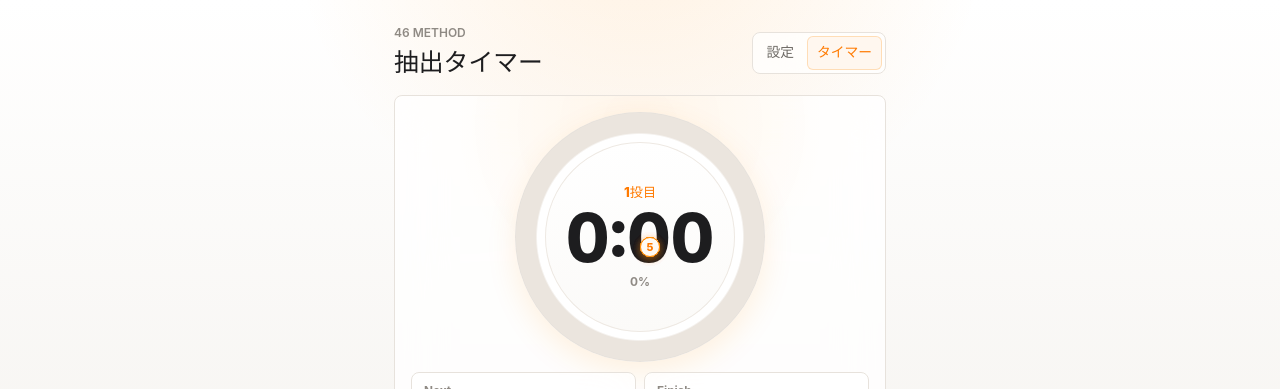
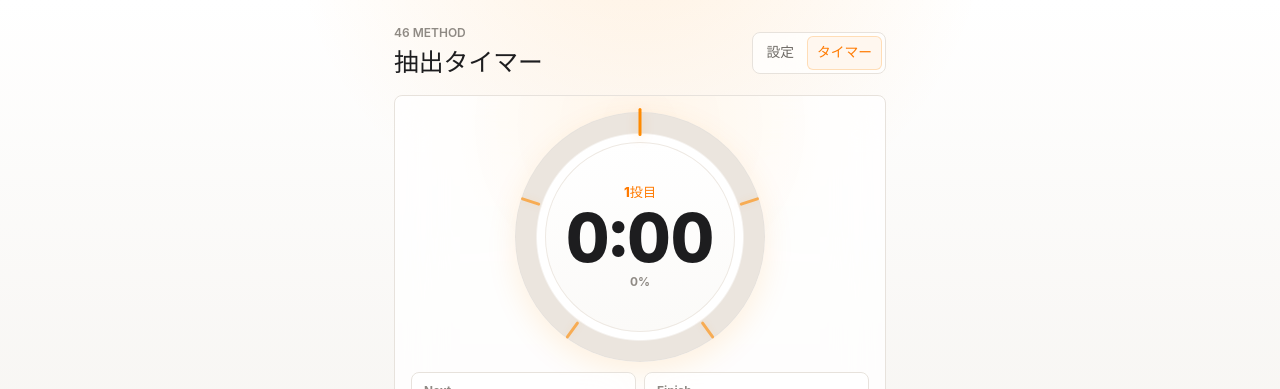
Before and after one commit to ShunMatsushita/coffee_timer, a React (Vite) app: page / in a window 1280 px wide. Both pictures are taken after a click on the button "タイマー". Shown: the top 389 px of the page. Built offline with nearby package versions, Linux system fonts and the light colour scheme.

Commit message:
fix: render pour markers as ring ticks

```diff
--- a/src/App.tsx
+++ b/src/App.tsx
@@ -324,12 +324,10 @@ function TimerScreen({
                 key={marker.id}
                 style={
                   {
-                    "--marker-progress": `${marker.progress}%`,
+                    "--marker-angle": `${marker.angleDegrees}deg`,
                   } as CSSProperties
                 }
-              >
-                {marker.label}
-              </span>
+              />
             ))}
           </div>
           <div className="timer-ring-core">
--- a/src/lib/brew.ts
+++ b/src/lib/brew.ts
@@ -31,6 +31,7 @@ export type PourMarker = {
   id: string;
   label: string;
   progress: number;
+  angleDegrees: number;
 };
 
 export const recipeStorageKey = "coffee46Timer.recipe.v1";
@@ -150,6 +151,7 @@ export function getPourMarkers(
       id: step.id,
       label: String(index + 1),
       progress: getTimerProgress(step.startSeconds, finishSeconds),
+      angleDegrees: getTimerProgress(step.startSeconds, finishSeconds) * 3.6,
     }));
 }
 
--- a/src/styles.css
+++ b/src/styles.css
@@ -297,33 +297,26 @@ h1 {
 }
 
 .pour-marker {
-  --marker-angle: calc(var(--marker-progress) * 3.6deg);
   position: absolute;
   left: 50%;
   top: 50%;
-  display: grid;
-  place-items: center;
-  width: 20px;
+  width: 3px;
   height: 20px;
-  border: 1px solid #ff8a00;
   border-radius: 999px;
-  color: #ff7a00;
-  background: #fffaf4;
-  font-size: 0.68rem;
-  font-weight: 800;
-  line-height: 1;
-  font-variant-numeric: tabular-nums;
+  background: #ff8a00;
   transform:
     translate(-50%, -50%)
     rotate(var(--marker-angle))
-    translateY(calc((min(64vw, 250px) / -2) + 6px))
-    rotate(calc(var(--marker-angle) * -1));
-  box-shadow: 0 2px 8px rgba(255, 138, 0, 0.14);
+    translateY(calc((min(64vw, 250px) / -2) + 10px));
+  transform-origin: center center;
+  box-shadow: 0 2px 8px rgba(255, 138, 0, 0.18);
+  opacity: 0.62;
 }
 
 .active-marker {
-  color: #ffffff;
-  background: #ff8a00;
+  height: 28px;
+  opacity: 1;
+  box-shadow: 0 3px 12px rgba(255, 138, 0, 0.28);
 }
 
 .timer-ring.complete {
@@ -448,14 +441,15 @@ h1 {
   }
 
   .pour-marker {
-    width: 18px;
     height: 18px;
-    font-size: 0.62rem;
     transform:
       translate(-50%, -50%)
       rotate(var(--marker-angle))
-      translateY(calc((min(58vw, 210px) / -2) + 6px))
-      rotate(calc(var(--marker-angle) * -1));
+      translateY(calc((min(58vw, 210px) / -2) + 9px));
+  }
+
+  .active-marker {
+    height: 24px;
   }
 
   .step {
```
Also changed, not shown: 1 other file (tests, documents, lock files or other folders).
